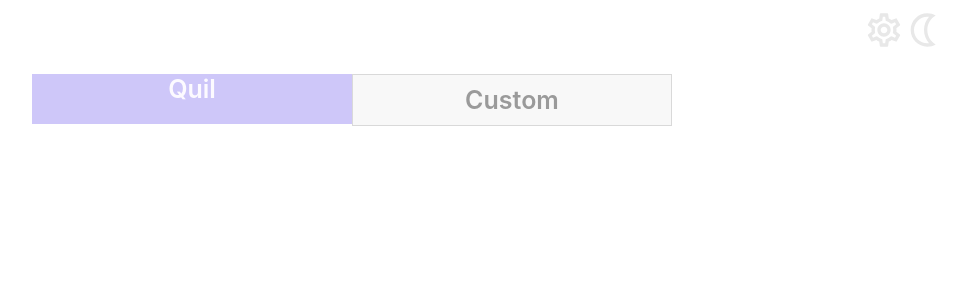
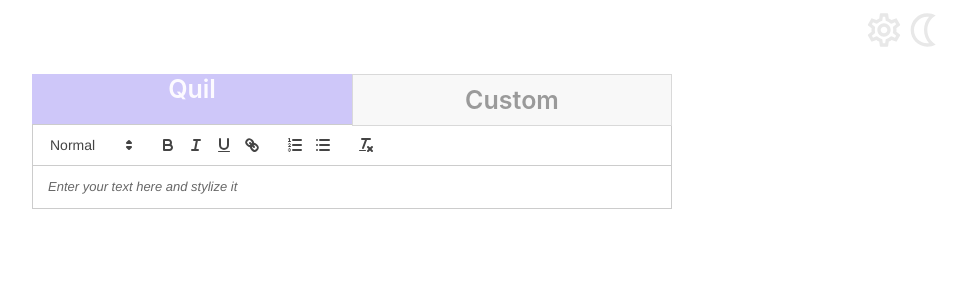
Before and after one commit to nesterovad/myTextDecorator, a React (Create React App) app in the folder my_text_decorator/: page / in a window 1280 px wide. Shown: the top 300 px of the page, without its empty margins (288-1254 px from the left). Built offline with nearby package versions, Linux system fonts and the light colour scheme.

Commit message:
added quill editor to the app, customTextEditor draft

```diff
--- /dev/null
+++ b/my_text_decorator/src/components/customTextEditor/customTextEditor.jsx
@@ -0,0 +1,14 @@
+import React from "react";
+
+import './customTextEditor.css';
+
+function CustomTextEditor(props){
+
+    return (
+        <div className="textEditor">
+            here will be custom text editor (coming soon)
+        </div>
+    )
+}
+
+export default CustomTextEditor;
--- /dev/null
+++ b/my_text_decorator/src/components/customTextEditor/index.js
@@ -0,0 +1,5 @@
+import CustomTextEditor from "./customTextEditor";
+
+export {
+    CustomTextEditor
+}
--- a/my_text_decorator/src/components/layouts/mailLayout.jsx
+++ b/my_text_decorator/src/components/layouts/mailLayout.jsx
@@ -1,13 +1,17 @@
 import React, { useState } from "react";
+import ReactQuill from "react-quill";
+import 'react-quill/dist/quill.snow.css';
 
 import { Header } from "../header";
 import { Switcher } from "../switcher";
+import { CustomTextEditor } from "../customTextEditor";
 
 import './layouts.css';
 
 function MainLayout(){
     const [theme, setTheme] = useState('light');
     const [editorMode, setEditorMode] = useState('Quil');
+    const [editorVal, setEditorVal] = useState('');
 
     function onThemeChange(){
         if (theme === 'light'){
@@ -23,6 +27,7 @@
                 <Header theme={theme} onTheme={onThemeChange}/>
                 <div className="container">
                     <Switcher theme={theme} onChangeMode={setEditorMode}/>
+                    {renderEditor()}
                 </div>
             </div>
         )
@@ -40,6 +45,18 @@
         )
     }
 
+    function renderEditor(){
+        if (editorMode === 'Quil'){
+            return (
+                <ReactQuill theme='snow' value={editorVal} onChange={setEditorVal} placeholder="Enter your text here and stylize it"/>
+            )
+        }else{
+            return (
+                <CustomTextEditor theme={theme} onChangeText={setEditorVal}/>
+            )
+        }
+    }
+
 
     if(theme === 'light'){
         return renderLight();
```
Also changed, not shown: my_text_decorator/src/components/customTextEditor/customTextEditor.css (added).
